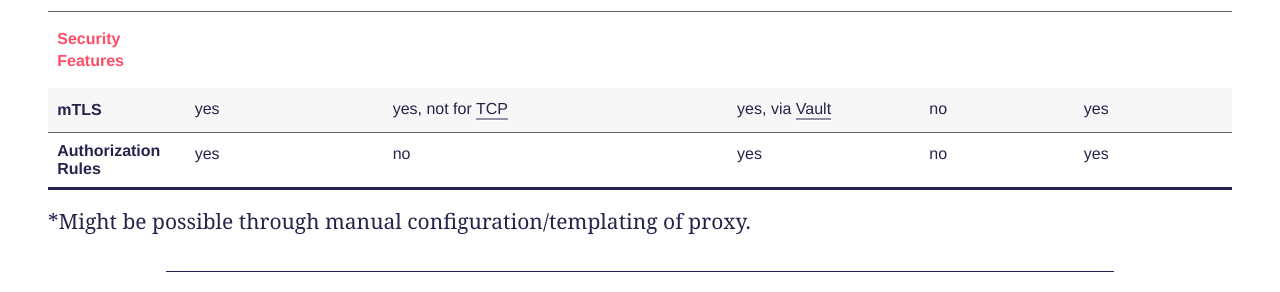
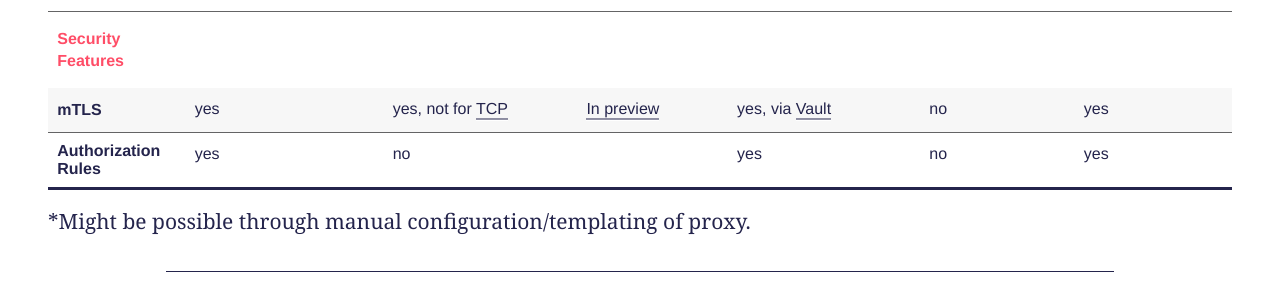
Before and after one commit to servicemesh-es/servicemesh.es, a Jekyll site: the page built from index.md, in a window 1280 px wide and 900 px high, scrolled down 6525 px. Shown: the part 160-452 px from the top of the window. Built offline with Jekyll 4.4.1, drawn with Linux system fonts in a browser that asks for light colours; some web fonts are replaced.

Commit message:
AWS mTLS in Preview

```diff
--- a/_includes/comparison.html
+++ b/_includes/comparison.html
@@ -365,7 +365,7 @@
         <th scope="row">mTLS</th>
         <td>yes</td>
         <td>yes, not for <a href="https://linkerd.io/2/features/automatic-mtls" target="_blank">TCP</a></td>
-        <td></td>
+        <td><a href="https://docs.aws.amazon.com/app-mesh/latest/userguide/virtual-node-tls.html" target="_blank">In preview</a></td>
         <td>yes, via <a href="https://www.vaultproject.io" target="_blank">Vault</a></td>
         <td>no</td>
         <td>yes</td>
```
